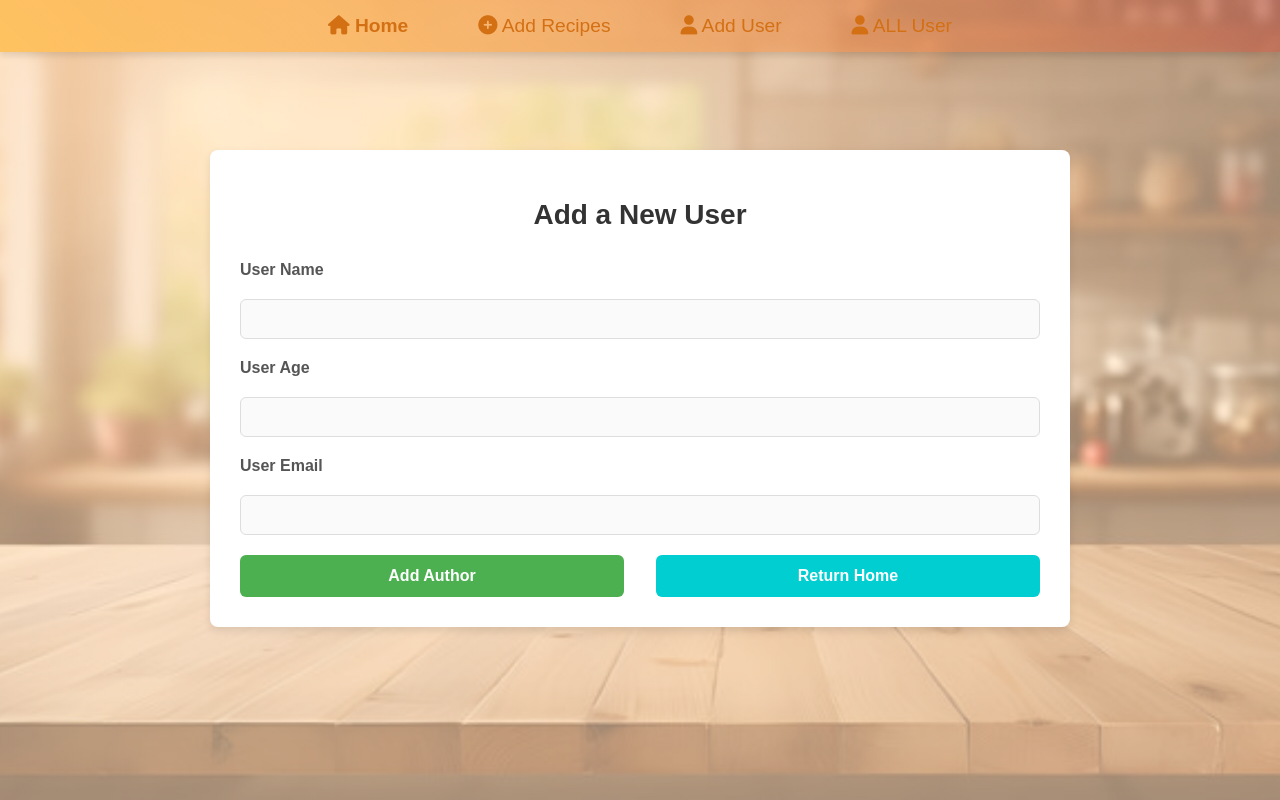
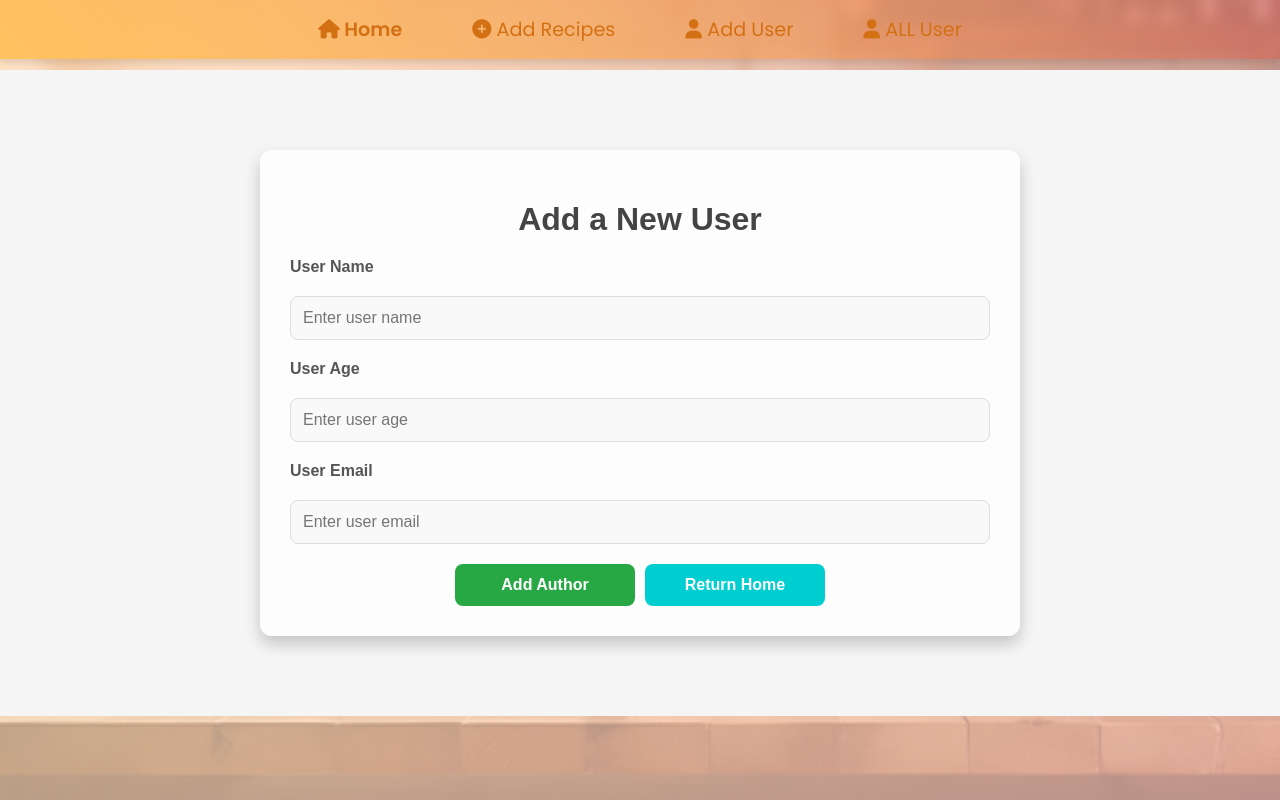
Before and after one commit to YousefDewidar/RecipeManager, a Flask app: page /create_authour in a window 1280 px wide. Run offline with Flask 2, Linux system fonts and the light colour scheme; some libraries are stand-ins or nearby versions.

Commit message:
enhance style version 1.7

```diff
--- a/templates/autour/create_authour.html
+++ b/templates/autour/create_authour.html
@@ -1,46 +1,43 @@
 <!DOCTYPE html>
-<html>
+<html lang="en">
 <head>
     <meta charset="UTF-8">
     <meta name="viewport" content="width=device-width, initial-scale=1.0">
     <script src="https://cdn.jsdelivr.net/npm/sweetalert2@11"></script>
+    <link href="https://fonts.googleapis.com/css2?family=Poppins:wght@300;400;600&display=swap" rel="stylesheet">
     <link rel="stylesheet" href="create_author_style.css">
     <title>Add a New Author</title>
-</head>
     <style>
-
         body {
-      font-family: 'Arial', sans-serif;
-      background: linear-gradient(to bottom right, rgba(255, 223, 186, 0.6), rgba(255, 223, 186, 0.6)), url('../../static/home/home_background.jpg') no-repeat center center fixed;
+            font-family: 'Poppins', sans-serif;
+            background: linear-gradient(to bottom right, rgba(255, 223, 186, 0.7), rgba(255, 182, 193, 0.7)), url('../../static/home/home_background.jpg') no-repeat center center fixed;
             background-size: cover;
             color: #333;
             margin: 0;
             padding: 0;
             box-sizing: border-box;
         }
+
         .recipe-page {
-    font-family: Arial, sans-serif;
-    background-color: #f5f5f500;
-    margin: 0;
-    padding-top: 80px;
+            padding: 80px 20px;
+            text-align: center;
         }
 
         .recipe-page .container {
-    width: 80%;
-    max-width: 800px;
+            width: 90%;
+            max-width: 700px;
             margin: 0 auto;
-    background: #fff;
+            background: #ffffffcc;
             padding: 30px;
-    border-radius: 8px;
-    box-shadow: 0 4px 8px rgba(0, 0, 0, 0.1);
+            border-radius: 12px;
+            box-shadow: 0 8px 16px rgba(0, 0, 0, 0.2);
         }
 
         .recipe-page h1 {
-    text-align: center;
-    color: #333;
-    font-size: 28px;
-    margin-bottom: 30px;
-    font-weight: 700;
+            color: #444;
+            font-size: 32px;
+            margin-bottom: 20px;
+            font-weight: 600;
         }
 
         .recipe-page form {
@@ -49,73 +46,82 @@
         }
 
         .recipe-page label {
-    font-weight: bold;
+            font-weight: 600;
             color: #555;
+            text-align: left;
+            display: block;
         }
 
         .recipe-page input, .recipe-page select, .recipe-page textarea {
             width: 100%;
-    padding: 10px;
+            padding: 12px;
             border: 1px solid #ddd;
-    border-radius: 6px;
+            border-radius: 8px;
             box-sizing: border-box;
             font-size: 16px;
-    background-color: #fafafa;
+            background-color: #f9f9f9;
+            transition: border-color 0.3s ease;
         }
 
-.recipe-page textarea {
-    min-height: 150px;
-    resize: vertical;
+        .recipe-page input:focus, .recipe-page textarea:focus, .recipe-page select:focus {
+            outline: none;
+            border-color: #00bcd4;
+            box-shadow: 0 0 5px rgba(0, 188, 212, 0.5);
         }
 
         .recipe-page .button-container {
             display: flex;
-    justify-content: space-between;
+            flex-wrap: wrap;
+            gap: 10px;
+            justify-content: center;
         }
 
         .recipe-page button {
-    padding: 12px 24px;
+            padding: 12px 20px;
             font-size: 16px;
             font-weight: 600;
-    border-radius: 6px;
+            border-radius: 8px;
             border: none;
             cursor: pointer;
-    transition: background-color 0.3s ease;
+            transition: all 0.3s ease;
             width: 48%;
+            max-width: 180px;
         }
 
         .recipe-page button[type="submit"] {
-    background-color: #4CAF50;
+            background-color: #28a745;
             color: white;
         }
 
-.recipe-page button[type="button"].return-home {
-    background-color: #00CED1;
+        .recipe-page button.return-home {
+            background-color: #17a2b8;
             color: white;
         }
 
         .recipe-page button:hover {
-    opacity: 0.9;
+            transform: translateY(-2px);
+            opacity: 0.95;
         }
 
         .recipe-page button[type="submit"]:hover {
-    background-color: #45a049;
+            background-color: #218838;
         }
 
         .recipe-page button.return-home:hover {
-    background-color: #20B2AA;
+            background-color: #138496;
         }
 
-.recipe-page select:focus {
-    outline: none;
-    border-color: #4CAF50;
+        @media (max-width: 480px) {
+            .recipe-page h1 {
+                font-size: 24px;
             }
 
-.recipe-page input:focus, .recipe-page textarea:focus {
-    border-color: #4CAF50;
+            .recipe-page button {
+                width: 100%;
             }
-
+        }
     </style>
+</head>
 <body>
     {% include "navbar/navbar.html" %}
     <div class="recipe-page">
@@ -123,11 +129,14 @@
             <h1>Add a New User</h1>
             <form id="authorForm" action="/submit_newauthor" method="POST">
                 <label for="name">User Name</label>
-                <input type="text" id="name" name="name" required>
+                <input type="text" id="name" name="name" placeholder="Enter user name" required>
+
                 <label for="age">User Age</label>
-                <input type="number" id="age" name="age" required>
+                <input type="number" id="age" name="age" placeholder="Enter user age" required>
+
                 <label for="email">User Email</label>
-                <input type="email" id="email" name="email" required>
+                <input type="email" id="email" name="email" placeholder="Enter user email" required>
+
                 <div class="button-container">
                     <button type="submit" onclick="showAlert(event)">Add Author</button>
                     <button type="button" class="return-home" onclick="window.location.href='/'">Return Home</button>
@@ -139,9 +148,9 @@
     <script>
         function showAlert(event) {
             event.preventDefault();
-            const name = document.getElementById('name').value;
-            const age = document.getElementById('age').value;
-            const email = document.getElementById('email').value;
+            const name = document.getElementById('name').value.trim();
+            const age = document.getElementById('age').value.trim();
+            const email = document.getElementById('email').value.trim();
 
             if (name && age && email) {
                 Swal.fire({
```
Also changed, not shown: templates/alluser/all_user.html (+70 -28 lines), templates/home/home.html (+19 -4 lines), templates/recipe/create.html (+49 -58 lines). Lines whose indentation alone changed are shown as unchanged.
